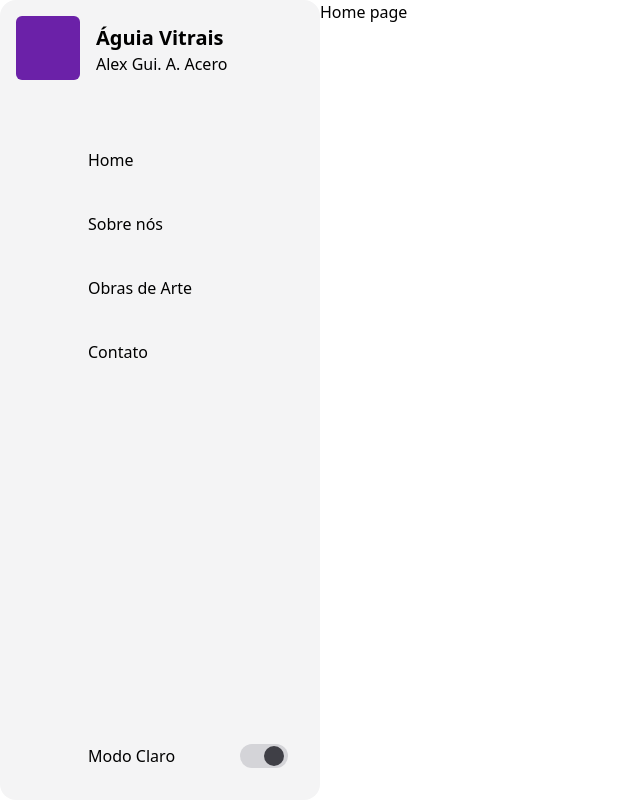
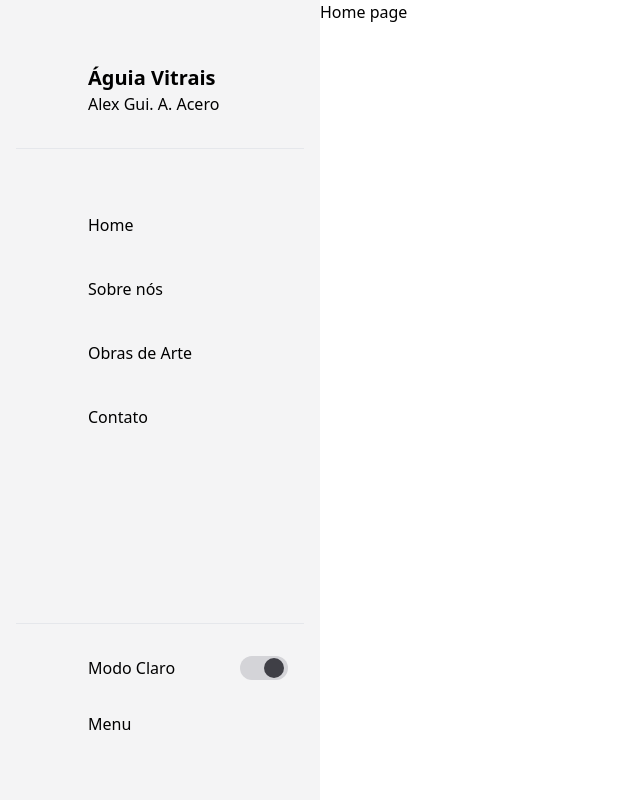
Before and after one commit to YulianSan/alex-portfolio, a Nuxt app: page / in a window 1280 px wide. Shown: the whole page, without its empty margins (0-640 px from the left). Built offline with nearby package versions, Linux system fonts and the light colour scheme.

Commit message:
feat(header.menu): adding more links and button to toggle menu

```diff
--- a/components/Layout/Header.vue
+++ b/components/Layout/Header.vue
@@ -1,16 +1,23 @@
 <script setup lang="ts">
 const lightTheme = useTheme()
+const menuIsOpen = useMenu()
 </script>
 <template>
-	<header class="w-full max-w-xs h-screen dark:bg-zinc-950 bg-zinc-100 rounded-2xl p-4 flex flex-col">
-		<div class="mb-12 flex gap-x-4">
-			<div class="bg-purple-800 w-16 h-16 rounded-md"></div>
+	<header class="w-full transition-all h-screen dark:bg-zinc-950 py-8 bg-zinc-100
+		p-4 flex flex-col overflow-x-hidden"
+		:class="[
+			{ 'max-w-xs': menuIsOpen },
+			{ 'max-w-[5.5rem]': !menuIsOpen },
+		]">
+		<div class="mb-12 flex gap-x-4 border-b dark:border-zinc-700 py-2">
+			<BaseBlockHeader icon="icon-park-outline:eagle">
 				<div class="py-2">
 					<h1 class="font-bold text-xl">
 						Águia Vitrais
 					</h1>
 					<span>Alex Gui. A. Acero</span>
 				</div>
+			</BaseBlockHeader>
 		</div>
 		<nav>
 			<ul class="flex flex-col gap-y-2">
@@ -44,13 +51,21 @@ const lightTheme = useTheme()
 				</li>
 			</ul>
 		</nav>
-		<div class="mt-auto">
+		<div class="mt-auto border-t py-4 dark:border-zinc-700">
+			<label >
 				<BaseBlockHeader icon="heroicons-solid:sun">
-				<label class="flex justify-between flex-1">
-					Modo Claro
+					<div class="flex w-full justify-between flex-1">
+						<span>Modo Claro</span>
 						<BaseSwitch v-model="lightTheme" />
+					</div>
+				</BaseBlockHeader>
 			</label>
+			<label>
+				<BaseBlockHeader icon="icomoon-free:menu">
+					Menu
+					<input type="checkbox" v-model="menuIsOpen" class="hidden">
 				</BaseBlockHeader>
+			</label>
 		</div>
 	</header>
 </template>
```
Lines whose indentation alone changed are shown as unchanged.
